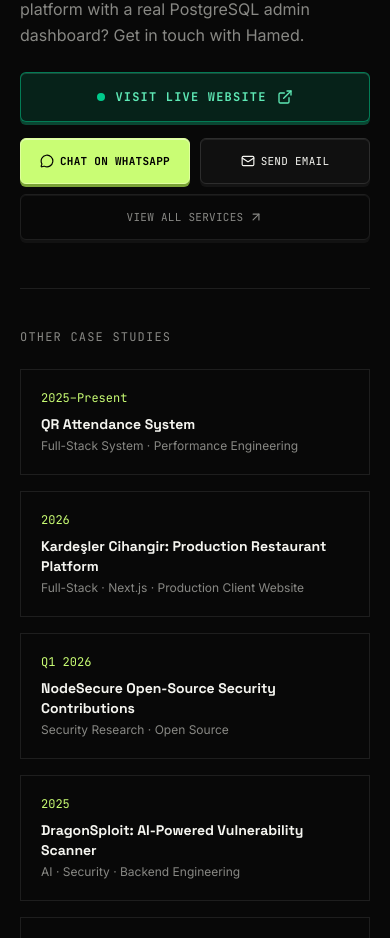
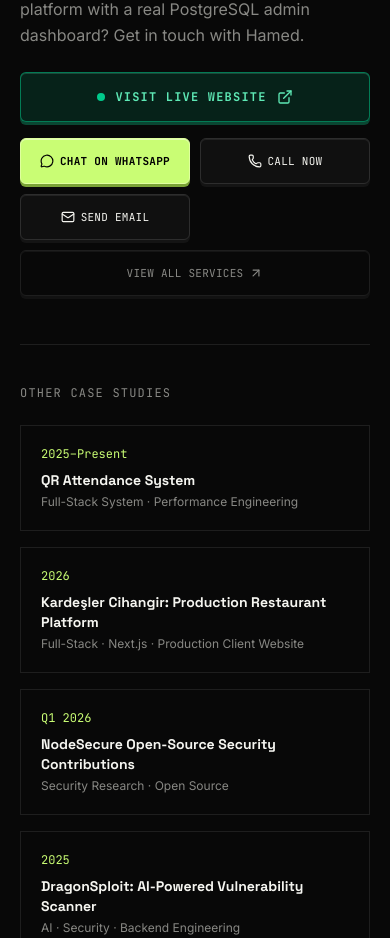
Before and after one commit to 7amed3li/hamed-portfolio, a Next.js app: page /en/case-studies/cihangir-ev-yemekleri-platform in a window 390 px wide. Shown: the part 4114-5052 px from the top of the page. Built offline with nearby package versions, Linux system fonts and the light colour scheme.

Commit message:
feat(cta): enable Hemen Ara phone call button by default on service pages

```diff
--- a/src/components/ui/BuyerCTA.tsx
+++ b/src/components/ui/BuyerCTA.tsx
@@ -26,7 +26,7 @@ export function BuyerCTA({
   contextTitle,
   variant = "hero",
   secondaryLink,
-  showPhone = false,
+  showPhone = true,
 }: BuyerCTAProps) {
   const safeLang = lang === "ar" || lang === "tr" ? lang : "en";
 
```
